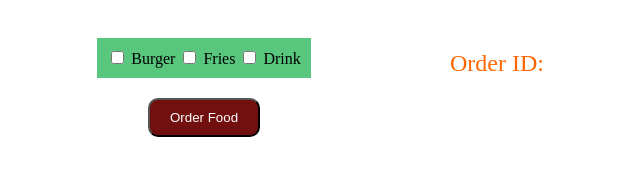
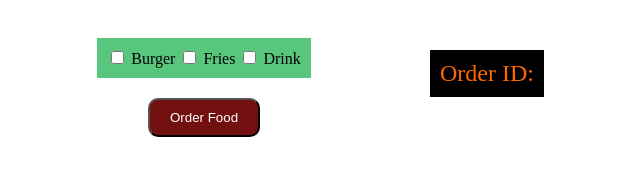
Before and after one commit to Pradnyakhope/Burger-King-franchise-project, a plain HTML site: page index.html in a window 1280 px wide. Shown: the whole page, without its empty margins (436-1076 px from the left). Drawn offline with Linux system fonts and the light colour scheme.

Commit message:
style.css is changed

```diff
--- a/style.css
+++ b/style.css
@@ -28,6 +28,8 @@ body{
     font-size: 24px;
     color: #ff6600;
     /* display: none; */
+    background-color: black;
+    padding: 10px;
 }
 
 #orderButton{
```
